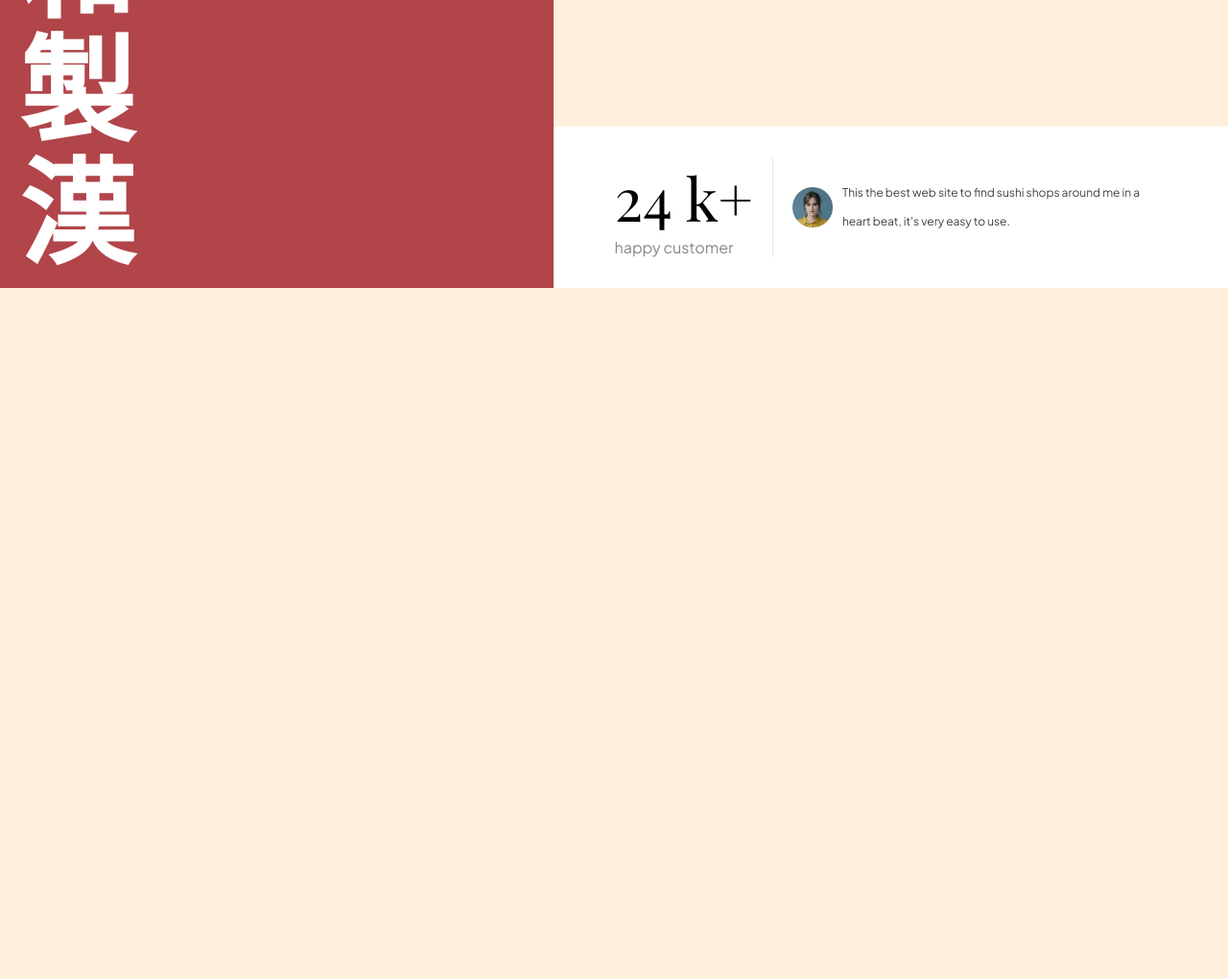
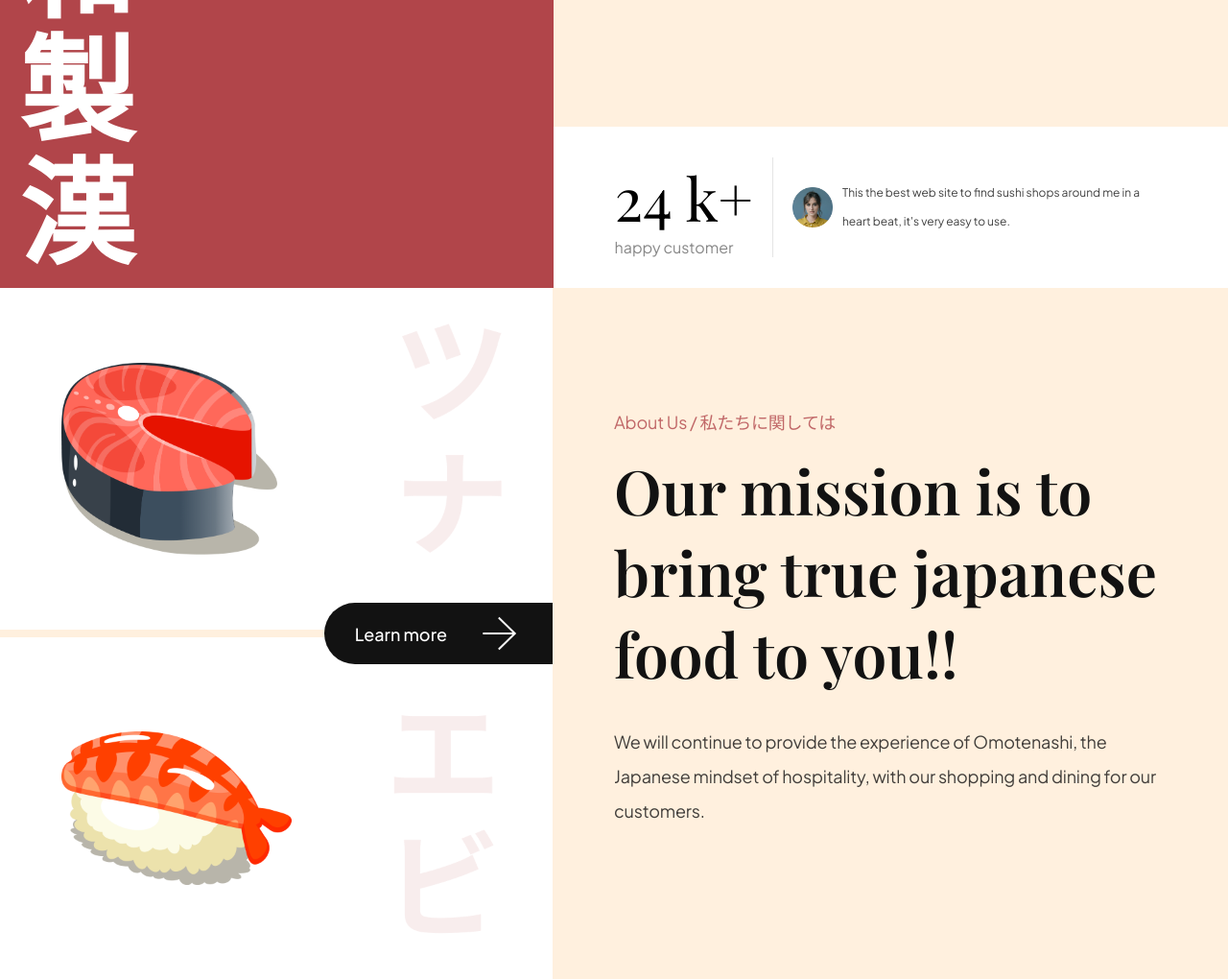
Before and after one commit to Saad-eng-pr/Sushi-Shop, a website built with Vite: page index.html in a window 1280 px wide. Shown: the part 912-1932 px from the top of the page at 96% size. Before the commit the page ends 1212 px from the top, so only its background shows below. Built offline with nearby package versions, Linux system fonts and the light colour scheme.

Commit message:
Ajout de la section About Us

```diff
--- a/css/sections/about.css
+++ b/css/sections/about.css
@@ -0,0 +1,87 @@
+.about-us {
+    display: flex;
+    min-height: 720px;
+    overflow: hidden;
+}
+
+.about-us__image {
+    flex: 1;
+    display: flex;
+    flex-direction: column;
+    justify-content: center;
+
+    background-color: var(--color-white);
+    position: relative;
+}
+
+.about-us__image div {
+    padding: 32px 64px;
+
+    flex: 1;
+    display: flex;
+    align-items: center;
+
+    background-repeat: no-repeat;
+    background-position: center;
+    background-size: contain;
+}
+
+.about-us__image-sushi3 {
+    border-bottom: 8px solid var(--color-creamson);
+    background-image: url(../../assets/about_bg1.png);
+}
+
+.about-us__image-sushi2 {
+    background-image: url(../../assets/about_bg2.png);
+}
+
+.about-us__image-sushi3 img {
+    width: 225px;
+    height: 200px;
+}
+
+.about-us__image-sushi2 img {
+    width: 240px;
+    height: 160px;
+}
+
+.about-us__button {
+    position: absolute;
+    right: 0;
+
+    padding: 12px 32px;
+    min-height: 64px;
+
+    background-color: var(--secondary-color);
+    border-radius: 32px 0 0 32px;
+    border: 0;
+    outline: 0;
+
+    color: #fff;
+    font-size: 18px;
+    font-weight: 500;
+    font-family: var(--plus-jakarta-sans);
+    line-height: 23px;
+
+    cursor: pointer;
+    object-fit: contain;
+
+    display: flex;
+    align-items: center;
+    justify-content: center;
+}
+
+.about-us__button img {
+    object-fit: contain;
+    margin-left: 32px;
+    width: 46px;
+    height: 36px;
+}
+
+.about-us__content {
+    flex: 1;
+    padding: 64px;
+    display: flex;
+    flex-direction: column;
+    justify-content: center;
+}
--- a/css/sections/hero.css
+++ b/css/sections/hero.css
@@ -28,6 +28,7 @@
     line-height: 128px;
     color: #fff;
 }
+
 .hero-image__overlay {
     position: absolute;
     inset: 0;
@@ -56,6 +57,8 @@
     font-weight: 600;
     font-family: var(--playfair-display);
     color: var(--secondary-color);
+    padding-left: 30px;
+    line-height: 100px;
 }
 
 .hero-content-info p {
--- a/index.html
+++ b/index.html
@@ -77,6 +77,27 @@
 
     </div>
   </section>
+  <section class="about-us" id="about-us">
+    <div class="about-us__image" data-aos="fade-right">
+      <div class="about-us__image-sushi3">
+        <img src="assets/sushi-3.png" alt="sushi"/>
+      </div>
+
+      <button class="about-us__button">
+        Learn more
+        <img src="assets/arrow-right.svg" alt="arrow-right">
+      </button>
+
+      <div class="about-us__image-sushi2">
+        <img src="assets/sushi-2.png" alt="sushi"/>
+      </div>
+    </div>
+    <div class="about-us__content" data-aos="fade-left">
+      <p class="sushi__subtitle">About Us / 私たちに関しては</p>
+      <h3 class="sushi__title">Our mission is to bring true japanese food to you!!</h3>
+      <p class="sushi__description">We will continue to provide the experience of Omotenashi, the Japanese mindset of hospitality, with our shopping and dining for our customers.</p>
+    </div>
+  </section>
   <script src="js/script.js" type="module"></script>
 </body>
 </html>
```
